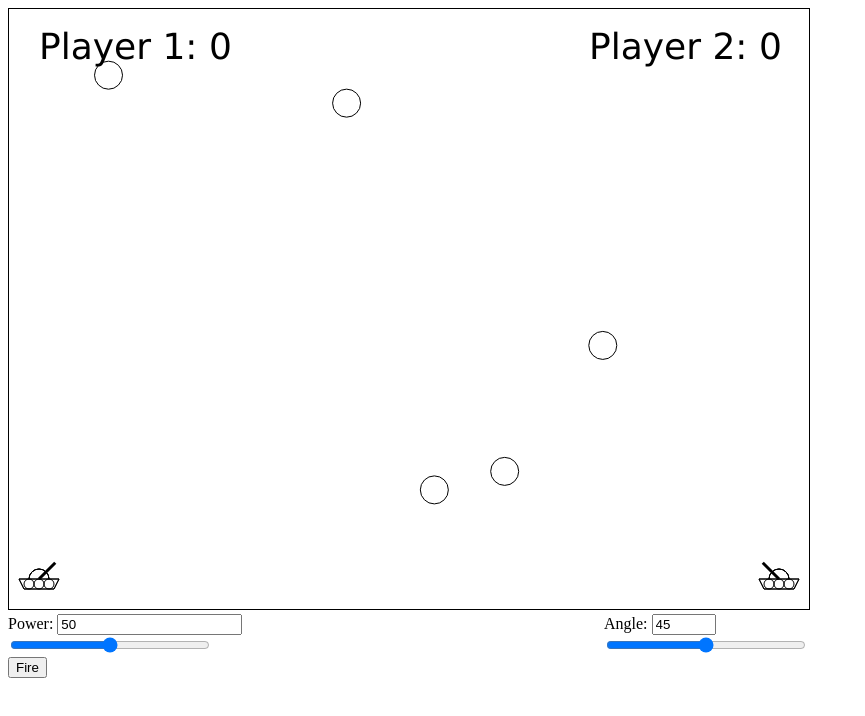
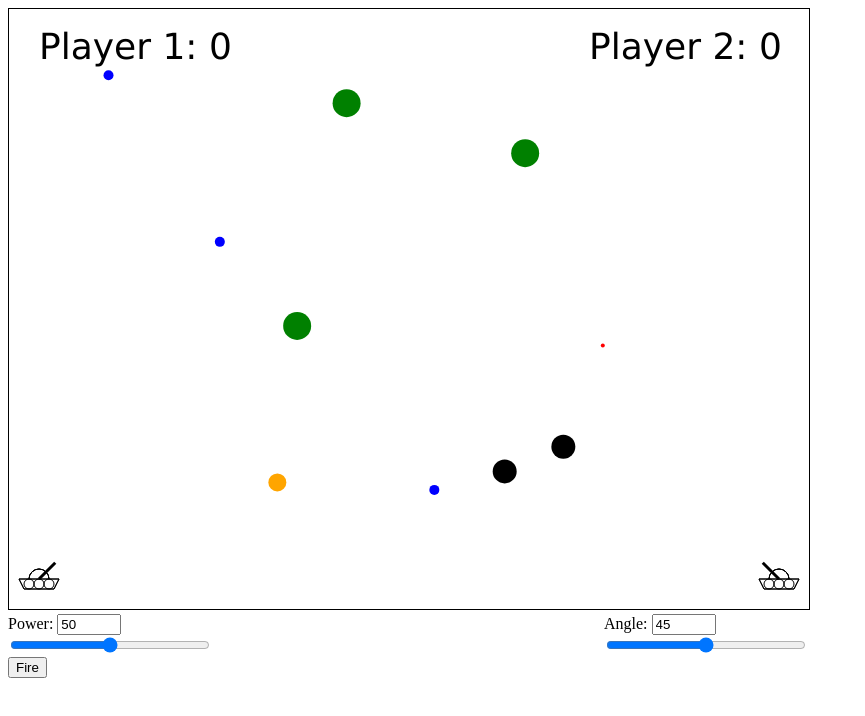
Before and after one commit to chinibi/pewpewpew, a plain HTML site: page tanks.html in a window 1280 px wide. Shown: the whole page, without its empty margins (0-865 px from the left). Drawn offline with nearby package versions, Linux system fonts and the light colour scheme.

Commit message:
put up a temporary list of targets to spawn from

```diff
--- a/js/game.js
+++ b/js/game.js
@@ -7,13 +7,6 @@ var sv = {
   g : 8 / 60, // gravity constant
   projR : 6, // projectile radius
   active: 0, // whose turn is it
-  // tank : {
-  //   power: 50,
-  //   angle: 45,
-  //   x: 30,
-  //   y: 30,
-  //   draw: drawTank
-  //   },
   player0 : {
     power: 50,
     angle: 45,
@@ -32,7 +25,13 @@ var sv = {
     angle: 45,
     draw: drawTank
     },
-  // player : [sv.player0, sv.player1]
+  targetValues : [
+     [ 1, 14, 'green'],
+     [ 2,  9, 'orange'],
+     [ 4,  5, 'blue'],
+     [-2, 12, 'black'],
+     [10,  2, 'red']
+     ]
 }
 
 var player = [sv.player0, sv.player1]
@@ -142,29 +141,38 @@ function Ball() {
   this.vy = this.vNaught * Math.sin(player[sv.active].angle * (Math.PI / 180))
   this.color = 'black'
   this.draw = function() {
+    ctx.save()
     ctx.beginPath()
     ctx.arc(this.x, this.y, this.r, 0, 2*Math.PI)
     ctx.closePath()
     ctx.fillStyle = this.color
     ctx.fill()
+    ctx.restore()
   }
 }
 
-function Target() {
+function Target(arr) {
   this.x = 50 + (canvas.width-50-14) * Math.random()
   this.y = 64 + (canvas.height-120) * Math.random()
-  this.r = 14
-  this.value = 1
+  this.r = arr[1]
+  this.value = arr[0]
+  this.color = arr[2]
   this.draw = function() {
+    if (arr[1]) {
+    ctx.save()
     ctx.beginPath()
     ctx.arc(this.x, this.y, this.r, 0, 2*Math.PI)
-    ctx.stroke()
+    ctx.fillStyle = this.color
+    ctx.fill()
+    ctx.restore()
+    }
   }
 }
 
 function drawTargets(n) {
   for (var i=0; i<n; i++) {
-    sv.targets[i] = new Target()
+    var randomIndex = Math.floor(sv.targetValues.length * Math.random())
+    sv.targets[i] = new Target(sv.targetValues[randomIndex])
     sv.targets[i].draw()
   }
 }
@@ -242,7 +250,7 @@ function nextTurn() {
   $('#angleslider').val( player[sv.active].angle )
 }
 
-drawTargets(5)
+drawTargets(10)
 scoreboard()
 sv.player0.draw(sv.player0.x, sv.player0.y, 0)
 sv.player1.draw(sv.player1.x, sv.player1.y, 1)
--- a/tanks.html
+++ b/tanks.html
@@ -17,7 +17,7 @@
   </div>
   <div class='sliders'>
   <div>
-    Power: <input type='number' id='powerclicker' step='1' value='50'></input><br>
+    Power: <input type='number' id='powerclicker' step='1' value='50' min='0' max='100'></input><br>
     <input type='range' id='powerslider' name='power' min='0' max='100' step='1'>
   </div>
   <div id='ui'>
```
